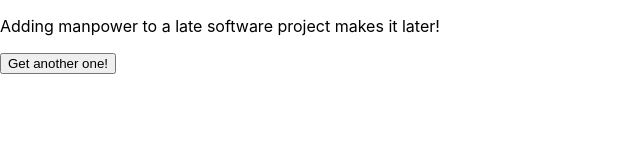
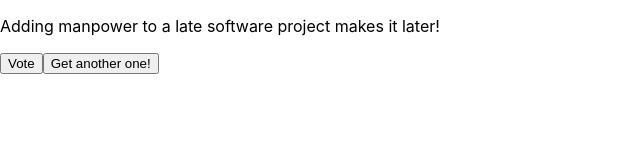
Before and after one commit to lastrafda/Anecdotes, a React (Create React App) app: page / in a window 1280 px wide. Shown: the top 160 px of the page, without its empty margins (0-640 px from the left). Built offline with nearby package versions, Linux system fonts and the light colour scheme.

Commit message:
Added votes state

```diff
--- a/src/App.js
+++ b/src/App.js
@@ -2,13 +2,20 @@ import React, { useState } from 'react';
 import './App.css';
 
 const App = (props) => {
+	const initialVotes = Array(props.anecdotes.length).fill(0)
 	const [selected, setSelected] = useState(0)
-	const showAnecdote = () => setSelected(Math.floor(Math.random() * props.anecdotes.length))
-
+	const [votes, setVotes] = useState(initialVotes)
+	const vote = () => {
+		const copy = Array.from(votes)
+		copy[selected] = copy[selected] + 1
+		setVotes(copy)
+	}
+	const getRandom = () => setSelected(Math.floor(Math.random() * props.anecdotes.length))
 	return (
 	    <div>
 			<p>{props.anecdotes[selected]}</p>
-			<button onClick={showAnecdote}>Get another one!</button>
+			<button onClick={vote}>Vote</button>
+			<button onClick={getRandom}>Get another one!</button>
    		</div>
   	)
 }
```
